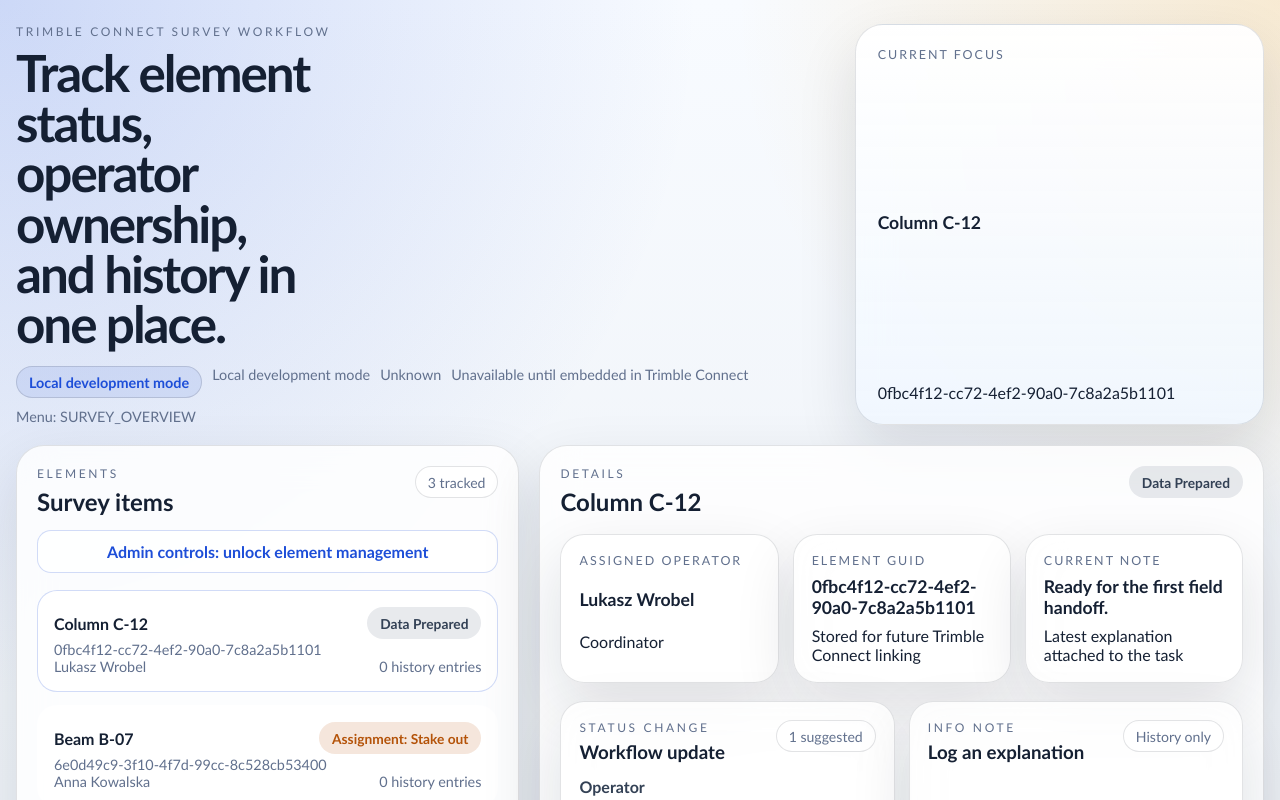
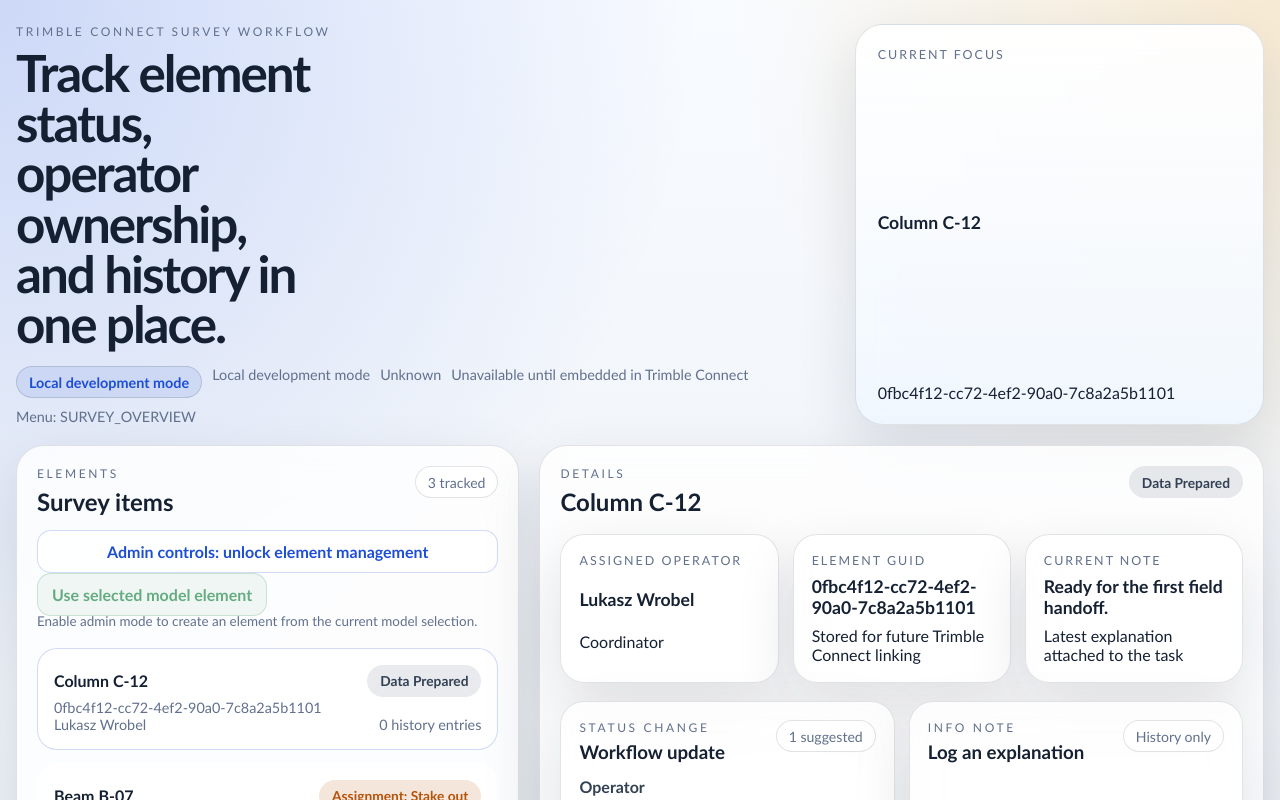
Before and after one commit to pwysokinsk-cell/ProPoint-Survey-Workflow-TC-Plugin, a React (Vite) app: page / in a window 1280 px wide. Shown: the top 800 px of the page. Built offline with nearby package versions, Linux system fonts and the light colour scheme.

Commit message:
Ver. 0.22b - Pick att from models update

```diff
--- a/src/App.tsx
+++ b/src/App.tsx
@@ -475,6 +475,19 @@
             {isAdmin ? 'Admin mode enabled: manage elements' : 'Admin controls: unlock element management'}
           </button>
 
+          <button type="button" className="model-picker-button" onClick={handleUseSelectedModelElement} disabled={!isAdmin || workspace.mode !== 'connected' || modelSelectionState === 'loading'}>
+            {modelSelectionState === 'loading' ? 'Reading model selection...' : 'Use selected model element'}
+          </button>
+          <p className={`field-help model-picker-help ${modelSelectionState === 'error' ? 'field-error' : ''}`}>
+            {!isAdmin
+              ? 'Enable admin mode to create an element from the current model selection.'
+              : workspace.mode === 'connected'
+                ? modelSelectionState === 'error'
+                  ? 'No model element was selected, or its properties could not be read.'
+                  : 'Select an object in the Trimble model, then load its name and GUID.'
+                : 'Open the extension inside Trimble Connect to read the current model selection.'}
+          </p>
+
           {isAdmin && <form className="action-card compact-form" onSubmit={handleAddElement}>
             <div className="action-header">
               <div>
@@ -482,17 +495,6 @@
                 <h3>New element</h3>
               </div>
             </div>
-
-            <button type="button" className="model-picker-button" onClick={handleUseSelectedModelElement} disabled={modelSelectionState === 'loading'}>
-              {modelSelectionState === 'loading' ? 'Reading model selection...' : 'Use selected model element'}
-            </button>
-            <p className={`field-help ${modelSelectionState === 'error' ? 'field-error' : ''}`}>
-              {workspace.mode === 'connected'
-                ? modelSelectionState === 'error'
-                  ? 'No model element was selected, or its properties could not be read.'
-                  : 'Select an object in the Trimble model, then load its name and GUID here.'
-                : 'Available when the extension is opened inside Trimble Connect. Manual entry remains available below.'}
-            </p>
 
             <label>
               Name
```
